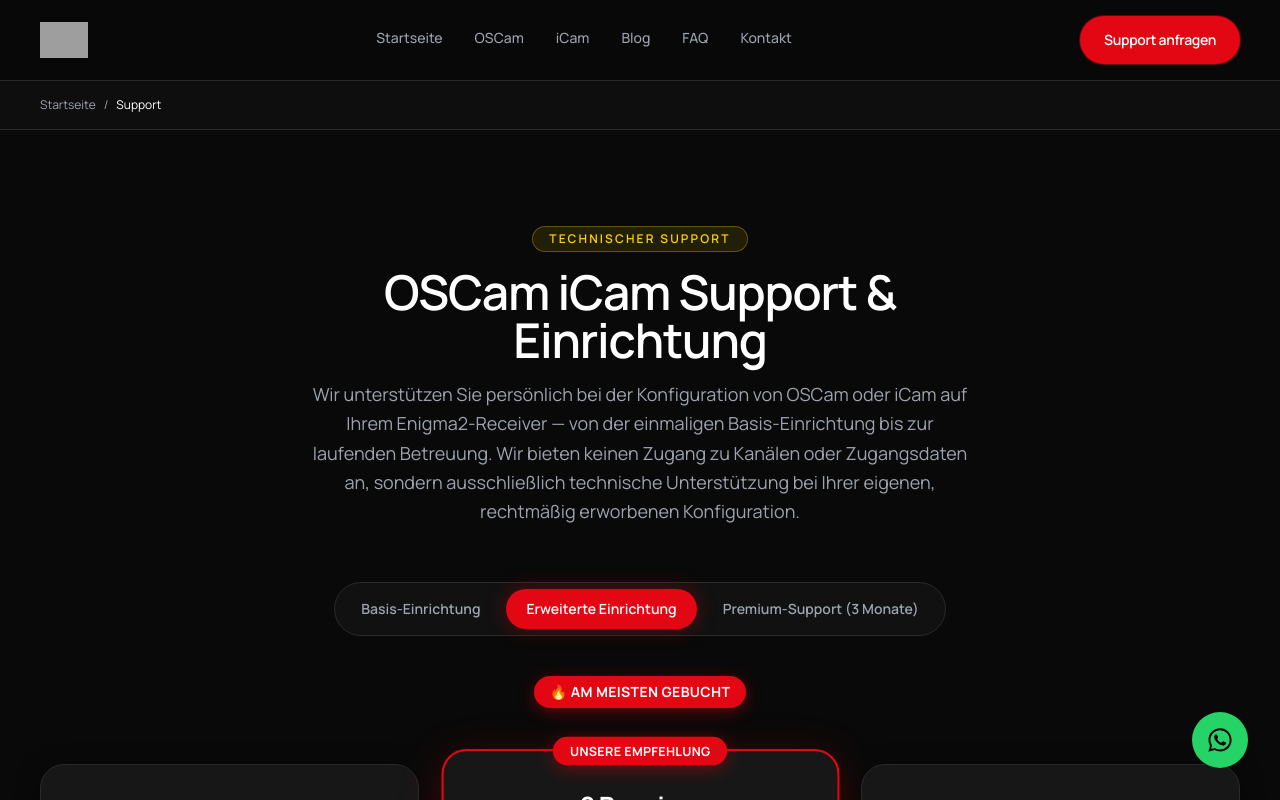
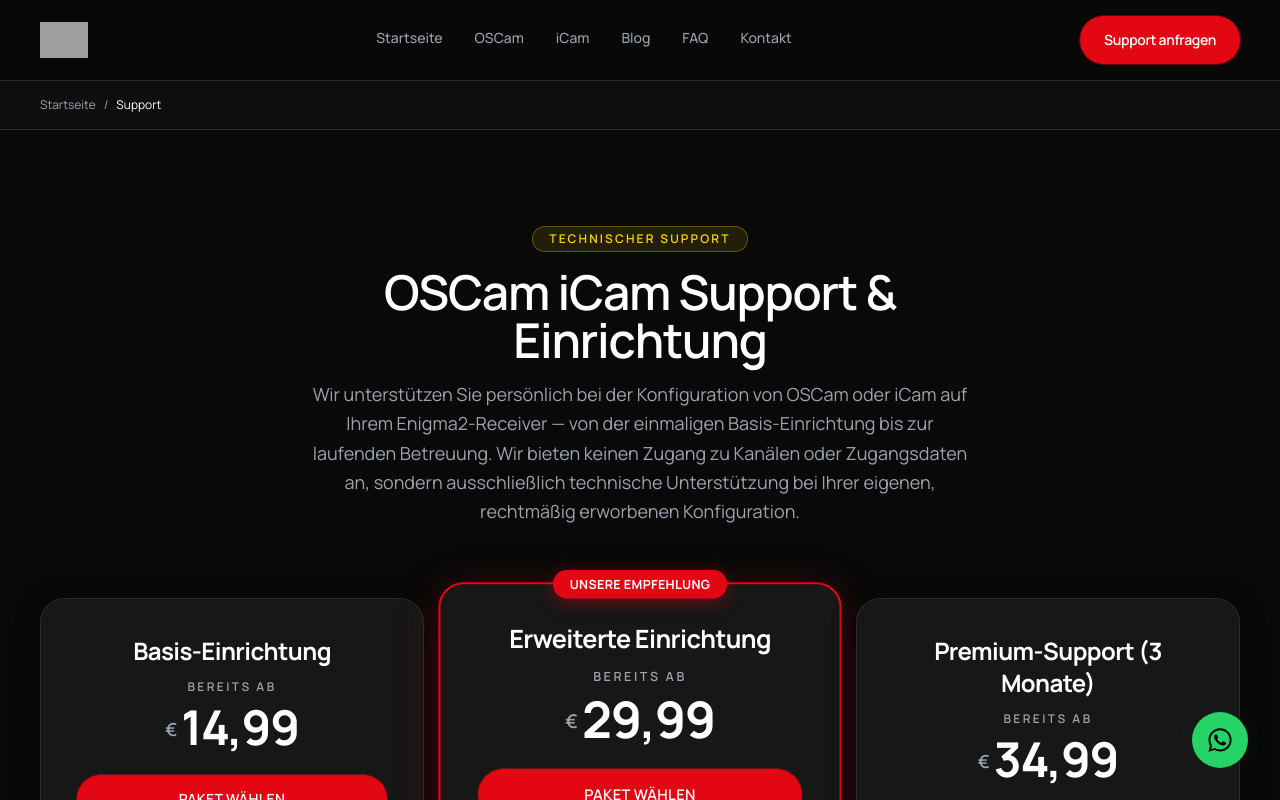
Before and after one commit to zakariyaa98/oscam-icam, a Next.js app: page /oscam-service in a window 1280 px wide. Shown: the top 800 px of the page. Built offline with nearby package versions, Linux system fonts and the light colour scheme; grey boxes are pictures that could not be loaded.

Commit message:
Update OSCam service pricing

```diff
--- a/components/plans/PricingCard.tsx
+++ b/components/plans/PricingCard.tsx
@@ -9,7 +9,8 @@
 };
 
 // Same card design as the home page pricing section (FeaturedPlanCard), driven
-// by the existing /oscam-service data (pricingDurations tiers + pricingFeatures).
+// by the existing /oscam-service data. One card per package, showing that
+// package's lowest ("bereits ab") price from its cheapest device tier.
 export function PricingCard({ tier, duration, recommended }: PricingCardProps) {
   const highlight = Boolean(duration.featured && recommended);
 
@@ -27,12 +28,14 @@
         </span>
       ) : null}
 
-      <h3 className="text-xl font-bold tracking-tight text-foreground sm:text-2xl">{tier.label}</h3>
+      <h3 className="text-xl font-bold tracking-tight text-foreground sm:text-2xl">{duration.label}</h3>
       <p className="mt-3 text-xs font-semibold uppercase tracking-[0.2em] text-muted">bereits ab</p>
 
       <p className="mt-2 flex items-end justify-center gap-1 text-foreground">
         <span className="mb-2 text-lg font-semibold text-muted">€</span>
-        <span className="text-5xl font-bold leading-none tracking-tight">{tier.price}</span>
+        <span className="text-5xl font-bold leading-none tracking-tight">
+          {tier.price.toLocaleString("de-DE", { minimumFractionDigits: 2, maximumFractionDigits: 2 })}
+        </span>
       </p>
 
       <Button
--- a/components/plans/PricingTabs.tsx
+++ b/components/plans/PricingTabs.tsx
@@ -1,58 +1,20 @@
-"use client";
-
-import { useState } from "react";
 import { PricingCard } from "@/components/plans/PricingCard";
 import { pricingDurations } from "@/lib/plans";
 
-const DEFAULT_DURATION_ID = "erweitert";
-
+// Simple, tab-free pricing grid: one clean card per support package, showing its
+// lowest ("bereits ab") price. All packages, prices and features come from
+// lib/plans.ts unchanged.
 export function PricingTabs() {
-  const [activeId, setActiveId] = useState(DEFAULT_DURATION_ID);
-
-  const activeDuration = pricingDurations.find((duration) => duration.id === activeId) ?? pricingDurations[0];
-
   return (
-    <div className="flex w-full flex-col items-center gap-10">
-      <div
-        role="tablist"
-        aria-label="Support-Paket auswählen"
-        className="flex flex-wrap items-center justify-center gap-1.5 rounded-full border border-border bg-background-elevated/60 p-1.5"
-      >
-        {pricingDurations.map((duration) => {
-          const isActive = duration.id === activeId;
-          return (
-            <button
-              key={duration.id}
-              type="button"
-              role="tab"
-              aria-selected={isActive}
-              onClick={() => setActiveId(duration.id)}
-              className={`rounded-full px-4 py-2.5 text-sm font-semibold transition-all duration-300 sm:px-5 ${
-                isActive
-                  ? "bg-aqua text-white shadow-[0_0_20px_rgba(227,6,19,0.35)]"
-                  : "text-muted hover:text-foreground"
-              }`}
-            >
-              {duration.label}
-            </button>
-          );
-        })}
-      </div>
-
-      {activeDuration.badge ? (
-        <span
-          key={`badge-${activeDuration.id}`}
-          className="animate-fade-up inline-flex items-center gap-2 rounded-full bg-aqua px-4 py-1.5 text-sm font-bold uppercase tracking-wide text-white shadow-[0_4px_16px_rgba(227,6,19,0.4)]"
-        >
-          {activeDuration.badge}
-        </span>
-      ) : null}
-
-      <div key={activeDuration.id} className="animate-fade-up grid w-full items-start gap-8 pt-4 lg:grid-cols-3">
-        {activeDuration.tiers.map((tier) => (
-          <PricingCard key={tier.id} tier={tier} duration={activeDuration} recommended={tier.devices === 2} />
-        ))}
-      </div>
+    <div className="grid w-full items-start gap-6 pt-4 sm:grid-cols-2 lg:grid-cols-3">
+      {pricingDurations.map((duration) => (
+        <PricingCard
+          key={duration.id}
+          tier={duration.tiers[0]}
+          duration={duration}
+          recommended={duration.featured}
+        />
+      ))}
     </div>
   );
 }
--- a/lib/plans.ts
+++ b/lib/plans.ts
@@ -120,7 +120,7 @@
     id: "basis",
     label: "Basis-Einrichtung",
     tiers: buildTiers("Basis-Einrichtung", [
-      { devices: 1, originalPrice: 39, price: 29 },
+      { devices: 1, originalPrice: 39, price: 14.99 },
       { devices: 2, originalPrice: 59, price: 45 },
       { devices: 3, originalPrice: 79, price: 60 },
     ]),
@@ -131,7 +131,7 @@
     badge: "🔥 Am meisten gebucht",
     featured: true,
     tiers: buildTiers("Erweiterte Einrichtung", [
-      { devices: 1, originalPrice: 65, price: 49 },
+      { devices: 1, originalPrice: 65, price: 29.99 },
       { devices: 2, originalPrice: 99, price: 75 },
       { devices: 3, originalPrice: 129, price: 95 },
     ]),
@@ -141,7 +141,7 @@
     label: "Premium-Support (3 Monate)",
     badge: "💎 Laufende Betreuung",
     tiers: buildTiers("Premium-Support (3 Monate)", [
-      { devices: 1, originalPrice: 99, price: 79 },
+      { devices: 1, originalPrice: 99, price: 34.99 },
       { devices: 2, originalPrice: 149, price: 120 },
       { devices: 3, originalPrice: 189, price: 150 },
     ]),
```
